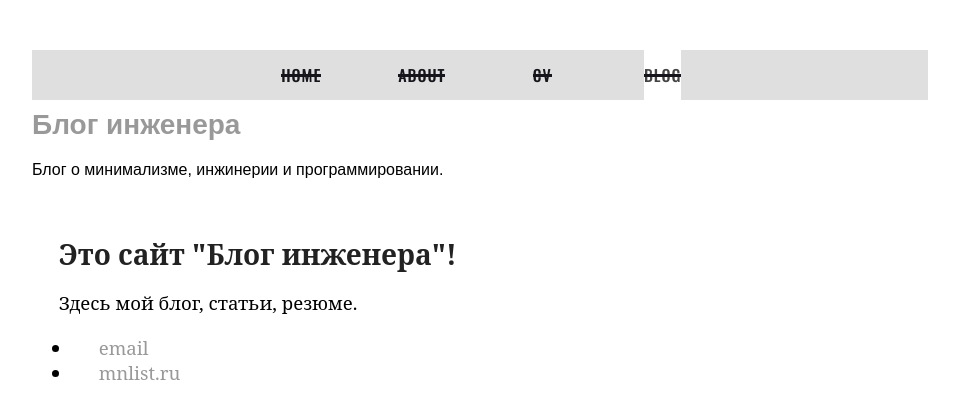
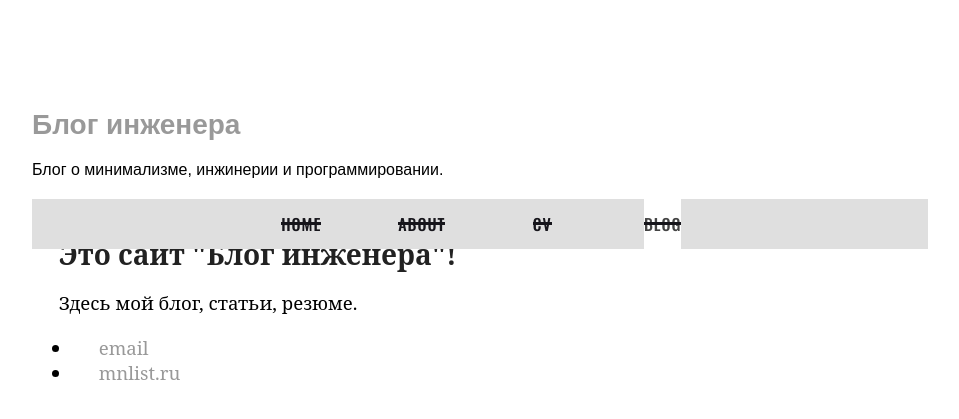
Before and after one commit to kiselevmv/kiselevmv.github.io, a Jekyll site: the page built from index.html, in a window 1280 px wide. Shown: the top 419 px of the page, without its empty margins (160-1119 px from the left). Built offline with Jekyll 4.4.1, drawn with Linux system fonts in a browser that asks for light colours; nearby versions of some CDN libraries; the list of posts is cut into pages by our own code.

Commit message:
Update main.css

```diff
--- a/css/main.css
+++ b/css/main.css
@@ -119,7 +119,7 @@ sub {
 nav {
   width: 70%;
   position: fixed;
-  top:50px;
+/*  top:50px; */
   text-align:center;
 }
 
```
